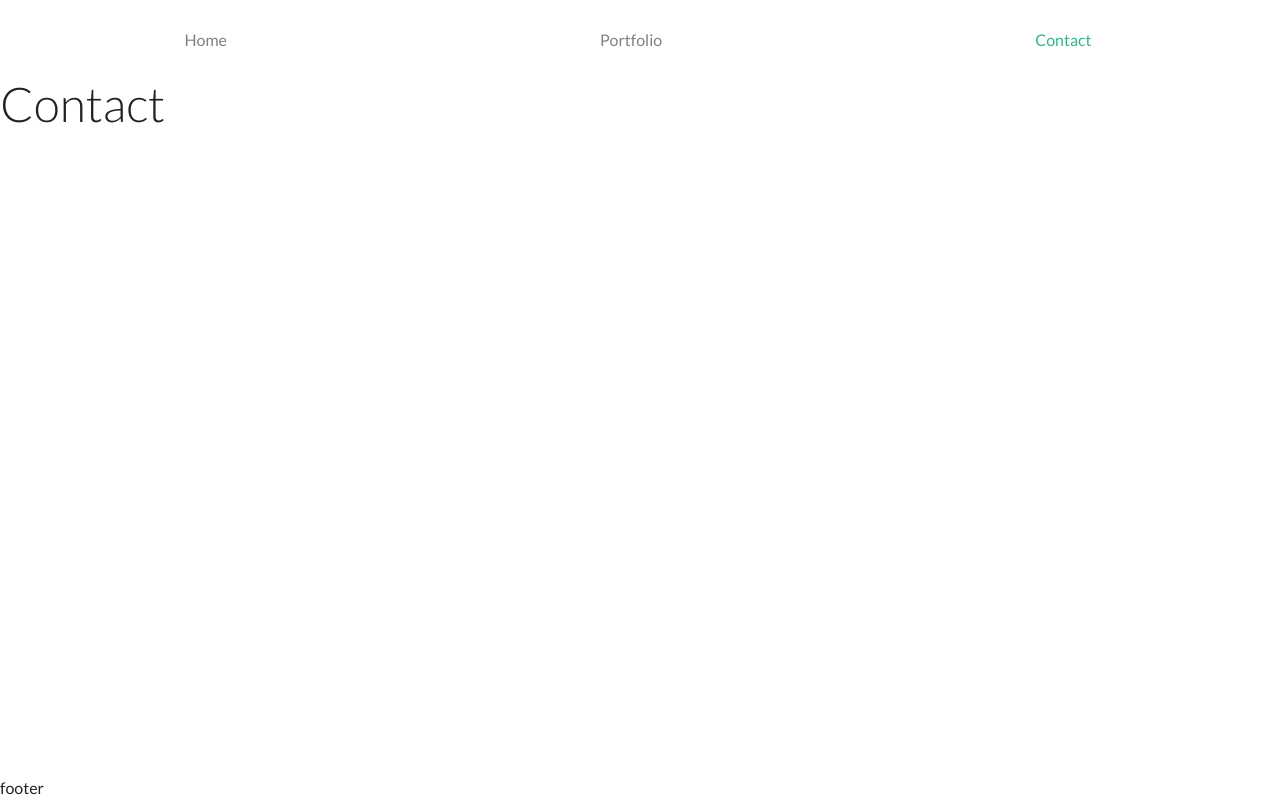
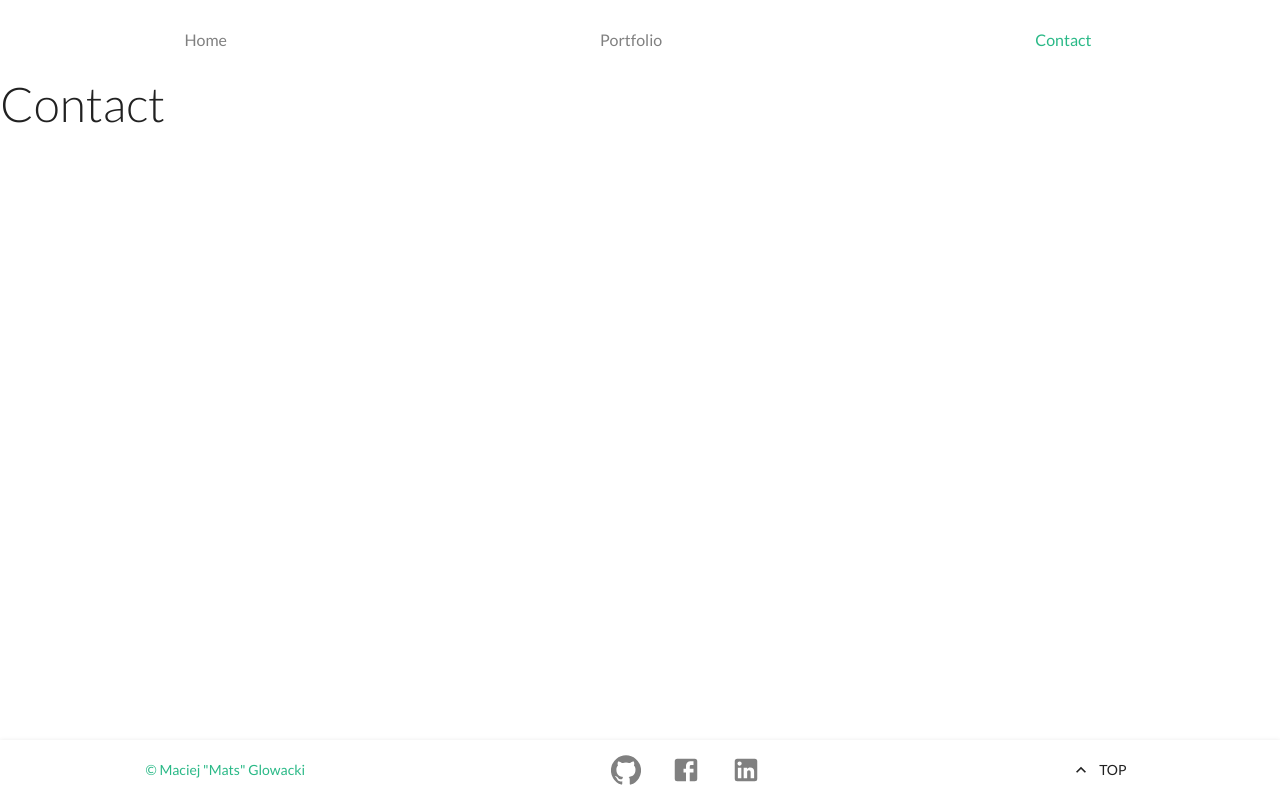
Before and after one commit to MaciejGL/personal_portfolio_frontend, a Gatsby site: page /contact in a window 1280 px wide. Built offline with nearby package versions, Linux system fonts and the light colour scheme; Gatsby itself is replaced by a stand-in of ours.

Commit message:
Add Footer and fix SocialMedia display bug

```diff
--- a/src/components/Badge/Badge.js
+++ b/src/components/Badge/Badge.js
@@ -1,4 +1,5 @@
 import React from 'react';
+import PropTypes from 'prop-types';
 
 // Components
 import { Typography } from '@material-ui/core';
@@ -17,4 +18,8 @@ const Badge = ({ badge }) => {
 	);
 };
 
+Badge.propTypes = {
+	badge: PropTypes.object.isRequired,
+};
+
 export default Badge;
--- a/src/components/Badge/Badge_column.js
+++ b/src/components/Badge/Badge_column.js
@@ -18,7 +18,7 @@ const useStyles = makeStyles({
 });
 const Badge_column = ({ nodes, context }) => {
 	const classes_Mui = useStyles();
-	const badgeGenerator = (arr, Comp) => arr.map((el) => <Comp badge={el} />);
+	const badgeGenerator = (arr, Comp) => arr.map((el) => <Comp key={el.name} badge={el} />);
 
 	return (
 		<div className={classes.badge_column_container}>
--- /dev/null
+++ b/src/components/Footer.js
@@ -0,0 +1,34 @@
+import React from 'react';
+import scrollTo from 'gatsby-plugin-smoothscroll';
+
+// Component
+import { Typography, Paper, Button, useMediaQuery, useTheme } from '@material-ui/core';
+import { KeyboardArrowUp } from '@material-ui/icons';
+import SocialMedia from './SocialMedia/SocialMedia';
+
+// Styles
+import { useStyles } from '../styles/mui_styles';
+
+const Footer = () => {
+	const theme = useTheme();
+	const matches = useMediaQuery(theme.breakpoints.down('sm'));
+	const classes_Mui = useStyles();
+
+	const ScrollTopComp = !matches && (
+		<Button className={classes_Mui.btn_scroll_top} onClick={() => scrollTo('#top')} startIcon={<KeyboardArrowUp />}>
+			Top
+		</Button>
+	);
+
+	return (
+		<Paper elevation={2} square className={classes_Mui.footer_container}>
+			<Typography className={classes_Mui.footer_typography} variant="body2">
+				&copy; Maciej "Mats" Glowacki
+			</Typography>
+			<SocialMedia />
+			{ScrollTopComp}
+		</Paper>
+	);
+};
+
+export default Footer;
--- a/src/components/Header.js
+++ b/src/components/Header.js
@@ -2,13 +2,12 @@ import React from 'react';
 
 // Components
 import Navigation from './Navigation/Navigation';
-
 // Styles
 import classes from './Header.module.scss';
 
 const Header = () => {
 	return (
-		<header className={classes.header}>
+		<header id="top" className={classes.header}>
 			<Navigation />
 		</header>
 	);
--- a/src/components/Layout.js
+++ b/src/components/Layout.js
@@ -2,6 +2,7 @@ import React from 'react';
 
 // Components
 import Header from './Header';
+import Footer from './Footer';
 import { Paper } from '@material-ui/core';
 // Styles
 import classes from './Layout.module.scss';
@@ -12,7 +13,7 @@ const Layout = (props) => {
 		<Paper square className={classes.wrapper}>
 			<Header />
 			<main className={classes.main}>{props.children}</main>
-			<footer>footer</footer>
+			<Footer />
 		</Paper>
 	);
 };
--- a/src/components/SocialMedia/SocialMedia.module.scss
+++ b/src/components/SocialMedia/SocialMedia.module.scss
@@ -1,13 +1,12 @@
 .social_media_container {
 	display: flex;
 	align-items: center;
-	margin-bottom: 20px;
 }
 
 .line {
 	margin-right: 20px;
 	height: 2px;
-	width: 100%;
+	width: 144px;
 	max-width: 144px;
 	background-color: var(--text-secondary-color);
 }
--- /dev/null
+++ b/src/styles/mui_styles.js
@@ -0,0 +1,18 @@
+import { makeStyles } from '@material-ui/core/styles';
+
+export const useStyles = makeStyles((theme) => ({
+	footer_typography: {
+		color: theme.palette.contrast.main,
+	},
+	footer_container: {
+		display: 'flex',
+		justifyContent: 'space-around',
+		alignItems: 'center',
+		height: '60px',
+	},
+	btn_scroll_top: {
+		display: 'flex',
+		flexDirection: 'column',
+		alignItems: 'center',
+	},
+}));
```
